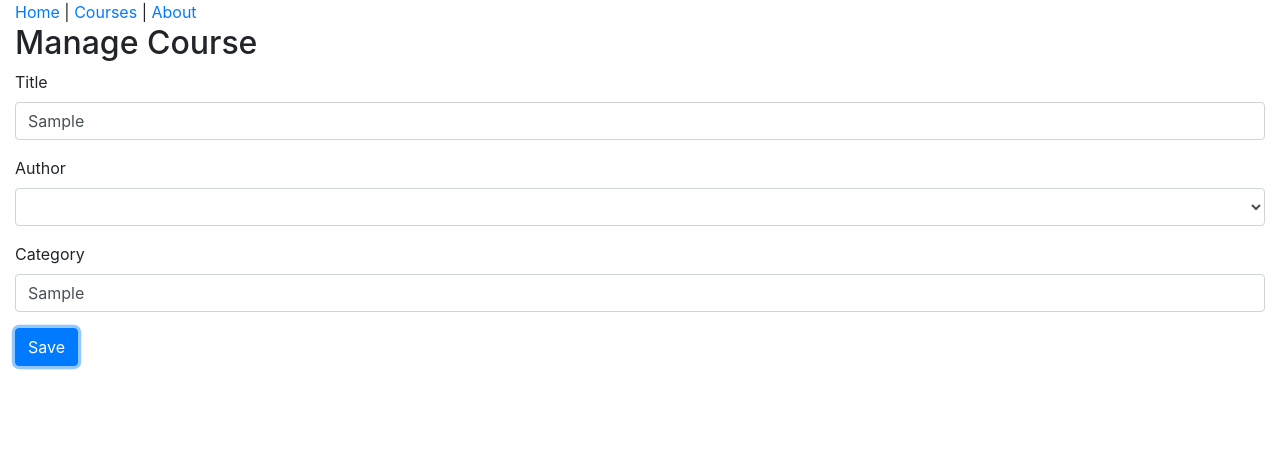
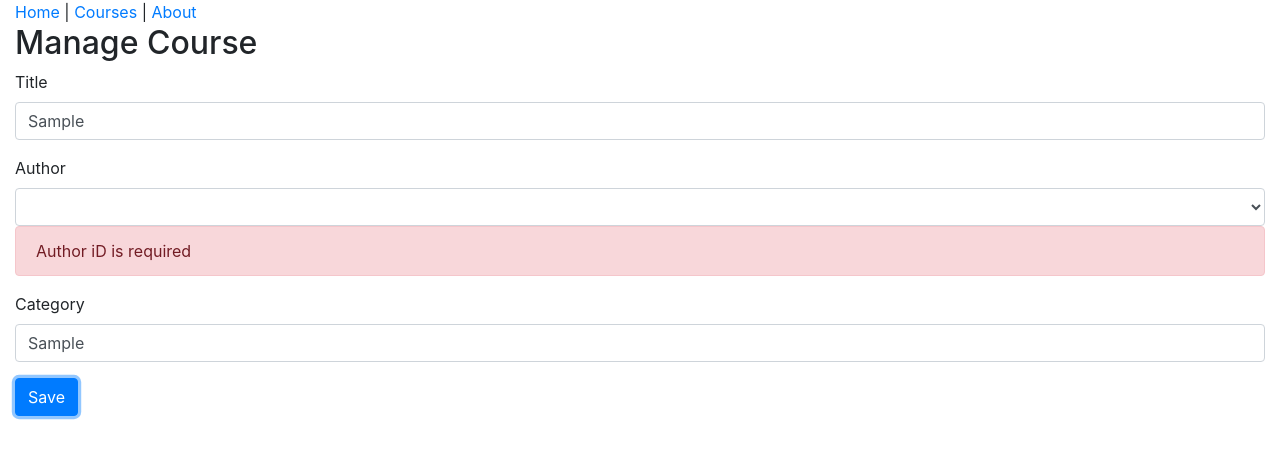
Before and after one commit to vhbazan/ps-react-app-with-flux, a React (Create React App) app: page /course in a window 1280 px wide. Both pictures are taken after typing "Sample", "Sample" into the empty fields and a click on the input "Save". Shown: the top 458 px of the page. Built offline with nearby package versions, Linux system fonts and the light colour scheme; no server answers.

Commit message:
add validation and newe course prop-types

```diff
--- a/src/components/CourseForm.js
+++ b/src/components/CourseForm.js
@@ -1,5 +1,6 @@
 import React from "react";
 import TextInput from "./common/TextInput";
+import PropTypes from "prop-types";
 
 function CourseForm(props) {
   return (
@@ -10,6 +11,7 @@
         name="title"
         value={props.course.title}
         onChange={props.onFormChange}
+        error={props.errors.title}
       />
 
       <div className="form-group">
@@ -27,6 +29,9 @@
             <option value="2">Scott Allen</option>
           </select>
         </div>
+        {props.errors.authorId && (
+          <div className="alert alert-danger">{props.errors.authorId}</div>
+        )}
       </div>
 
       <TextInput
@@ -35,6 +40,7 @@
         name="category"
         value={props.course.category}
         onChange={props.onFormChange}
+        error={props.errors.category}
       />
 
       <input type="submit" value="Save" className="btn btn-primary" />
@@ -42,4 +48,11 @@
   );
 }
 
+CourseForm.propTypes = {
+  course: PropTypes.object.isRequired,
+  onSubmit: PropTypes.func.isRequired,
+  onChange: PropTypes.func.isRequired,
+  errors: PropTypes.object.isRequired
+};
+
 export default CourseForm;
--- a/src/components/ManageCoursePage.js
+++ b/src/components/ManageCoursePage.js
@@ -5,6 +5,7 @@
 import { toast } from "react-toastify";
 
 const ManageCoursePage = props => {
+  const [errors, setErrors] = useState({});
   const [course, setCourse] = useState({
     id: null,
     slug: "",
@@ -21,8 +22,20 @@
     setCourse(updatedCourse);
   }
 
+  function formIsValid() {
+    const _errors = {};
+    if (!course.title) _errors.title = "Title is required";
+    if (!course.authorId) _errors.authorId = "Author iD is required";
+    if (!course.category) _errors.category = "Category is required";
+
+    setErrors(_errors);
+
+    return Object.keys(_errors).length === 0;
+  }
+
   function handleSubmit(event) {
     event.preventDefault();
+    if (!formIsValid()) return;
     courseApi.saveCourse(course).then(() => {
       toast.success("Course saved.");
       props.history.push("/courses");
@@ -33,6 +46,7 @@
     <>
       <h2>Manage Course</h2>
       <CourseForm
+        errors={errors}
         course={course}
         onFormChange={handleFormChange}
         onSubmit={handleSubmit}
```
